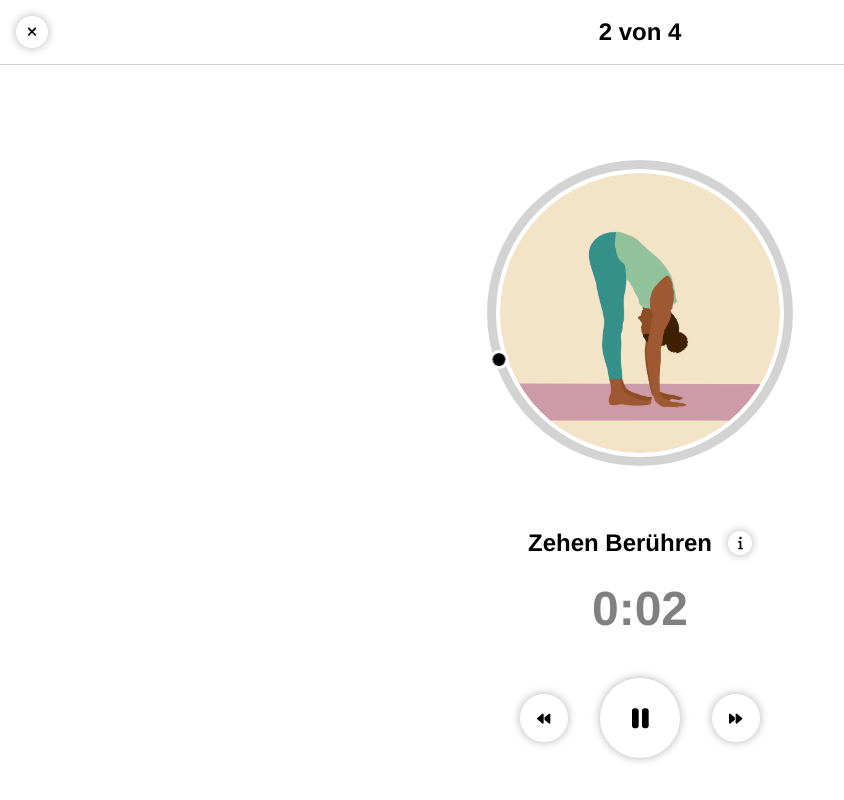
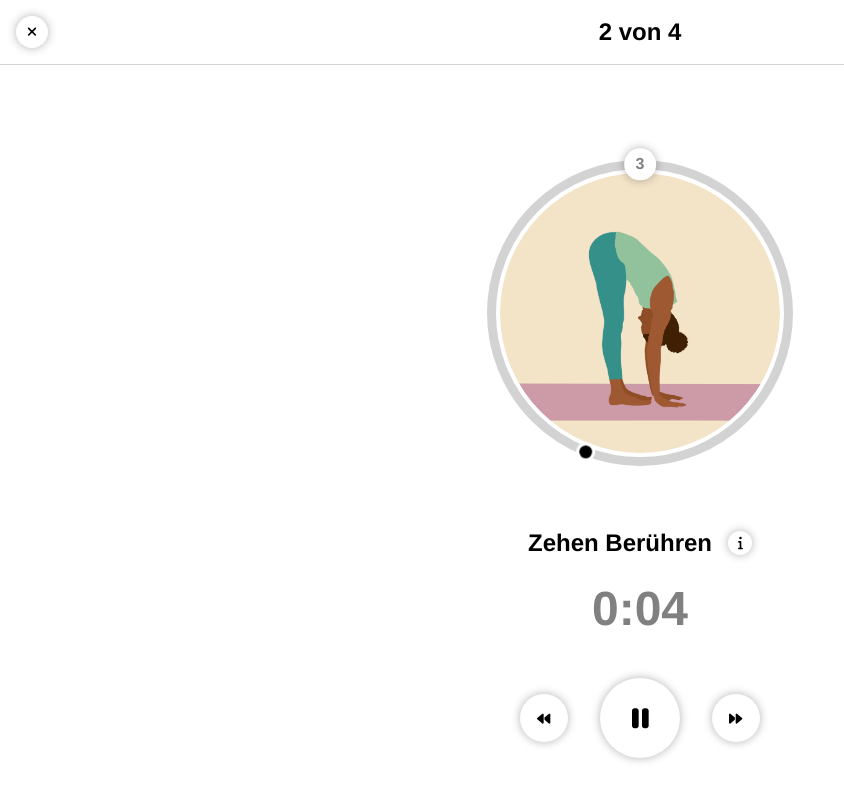
Before and after one commit to mipot101/Bend, a React (Create React App) app: page / in a window 1280 px wide. Both pictures are taken after a click on the button 736 px from the left and 718 px from the top of the page. Shown: the whole page, without its empty margins (0-844 px from the left). Built offline with nearby package versions, Linux system fonts and the light colour scheme; the HTML template or start-up script is replaced by a standard one.

Commit message:
wip: Add switching countdown

```diff
--- a/src/App.js
+++ b/src/App.js
@@ -8,6 +8,7 @@ import ZehenBeruhren from "./icons/Zehen_Beruehren.png"
 import BreiteBeinbeuge from "./icons/Breite_Beinbeuge.png"
 import SeitlicherAusfallschritt from "./icons/Seitlicher_Ausfallschritt.png"
 import LiveExerciseViewStartingWrapper from "./views/exercise/LiveExerciseViewStartingWrapper";
+import LiveExerciseViewSwitchingWrapper from "./views/exercise/LiveExerciseViewSwitchingWrapper";
 
 export const AppStates = {
     DEFAULT_VIEW: 0,
@@ -54,7 +55,7 @@ function App() {
         new Exercise("Breite Beinbeuge", BreiteBeinbeuge, 5),
         new Exercise("Seitlicher Ausfallschritt", SeitlicherAusfallschritt, 6),
     ]
-    const [appState, setAppState] = useState(AppStates.LIVE_EXERCISE_STARTING);
+    const [appState, setAppState] = useState(AppStates.LIVE_EXERCISE_SWITCHING);
     const [currentExerciseSet, setCurrentExerciseSet] = useState(defaultExerciseSet);
     const [currentExerciseNumber, moveToPreviousExercise, moveToNextExercise, resetExercise] = useExerciseNumber();
 
@@ -80,6 +81,12 @@ function App() {
                                                          appState={appState}
                                                          setAppState={setAppState}/>)
             case AppStates.LIVE_EXERCISE_SWITCHING:
+                return (<LiveExerciseViewSwitchingWrapper exerciseNumber={currentExerciseNumber}
+                                                          moveToPreviousExercise={moveToPreviousExercise}
+                                                          moveToNextExercise={moveToNextExercise}
+                                                          currentExerciseSet={currentExerciseSet}
+                                                          appState={appState}
+                                                          setAppState={setAppState}/>)
             case AppStates.LIVE_EXERCISE_RUNNING:
                 return (<LiveExerciseView exerciseNumber={currentExerciseNumber}
                                           moveToPreviousExercise={moveToPreviousExercise}
--- a/src/views/exercise/LiveExerciseView.js
+++ b/src/views/exercise/LiveExerciseView.js
@@ -40,6 +40,7 @@ const LiveExerciseView = ({
     const moveToNextExerciseAndResetTimers = () => {
         if (exerciseNumber < currentExerciseSet.length - 1) {
             moveToNextExercise()
+            setAppState(AppStates.LIVE_EXERCISE_SWITCHING);
             restartAnimation()
         } else {
             setAppState(AppStates.PROGRAM_VIEW)
--- /dev/null
+++ b/src/views/exercise/LiveExerciseViewSwitchingWrapper.css
@@ -0,0 +1,26 @@
+.live-exercise-switching-countdown {
+    position: absolute;
+    top: 0;
+    left: 50%;
+    /* Note that the 0.3rem are the half of the border used for the timer */
+    transform: translate(-50%, calc(-50% - 0.3rem));
+    background-color: white;
+    aspect-ratio: 1;
+    height: 11%;
+    border-radius: 50%;
+    display: flex;
+    justify-content: center;
+    align-items: center;
+    box-shadow: 0 0 10px rgba(0, 0, 0, 0.3); /* Shadow effect */
+    font-weight: bold;
+    color: gray;
+}
+
+.switching-overlay {
+    position: absolute;
+    top: 0;
+    left: 0;
+    width: 100%;
+    height: 100%;
+    pointer-events: none;
+}
--- /dev/null
+++ b/src/views/exercise/LiveExerciseViewSwitchingWrapper.js
@@ -0,0 +1,59 @@
+import {useEffect, useState} from "react";
+import {AppStates} from "../../App";
+import "./LiveExerciseViewSwitchingWrapper.css"
+import LiveExerciseView from "./LiveExerciseView";
+
+const LiveExerciseViewSwitchingWrapper = ({
+                                              exerciseNumber,
+                                              moveToNextExercise,
+                                              moveToPreviousExercise,
+                                              currentExerciseSet,
+                                              appState,
+                                              setAppState
+                                          }) => {
+    const totalCountdown = 5;
+    const [time, setTime] = useState(totalCountdown)
+
+    useEffect(() => {
+        let timer = setInterval(() => {
+            setTime((time) => time - 1);
+        }, 1000);
+        return () => clearInterval(timer);
+    }, [setTime]);
+
+    useEffect(() => {
+        if (time <= 0) {
+            setAppState(AppStates.LIVE_EXERCISE_RUNNING)
+        }
+    }, [time, setAppState]);
+
+    return (
+        <>
+            <LiveExerciseView exerciseNumber={exerciseNumber}
+                              moveToPreviousExercise={moveToPreviousExercise}
+                              moveToNextExercise={moveToNextExercise}
+                              currentExerciseSet={currentExerciseSet}
+                              appState={appState}
+                              setAppState={setAppState}/>
+            <div className="switching-overlay">
+                <div className="exercise">
+                    <div className="live-exercise-container">
+                        <div className="live-exercise-timer" style={{borderColor: "transparent"}}>
+                            <div className="moving-circle"
+                                 style={{
+                                     animationDuration: `${totalCountdown}s`,
+                                 }}
+                                // onAnimationEnd={setAppState(AppStates.LIVE_EXERCISE_RUNNING)}
+                            />
+                            <div className="live-exercise-switching-countdown">
+                                {time}
+                            </div>
+                        </div>
+                    </div>
+                </div>
+            </div>
+        </>
+    )
+}
+
+export default LiveExerciseViewSwitchingWrapper;
```
